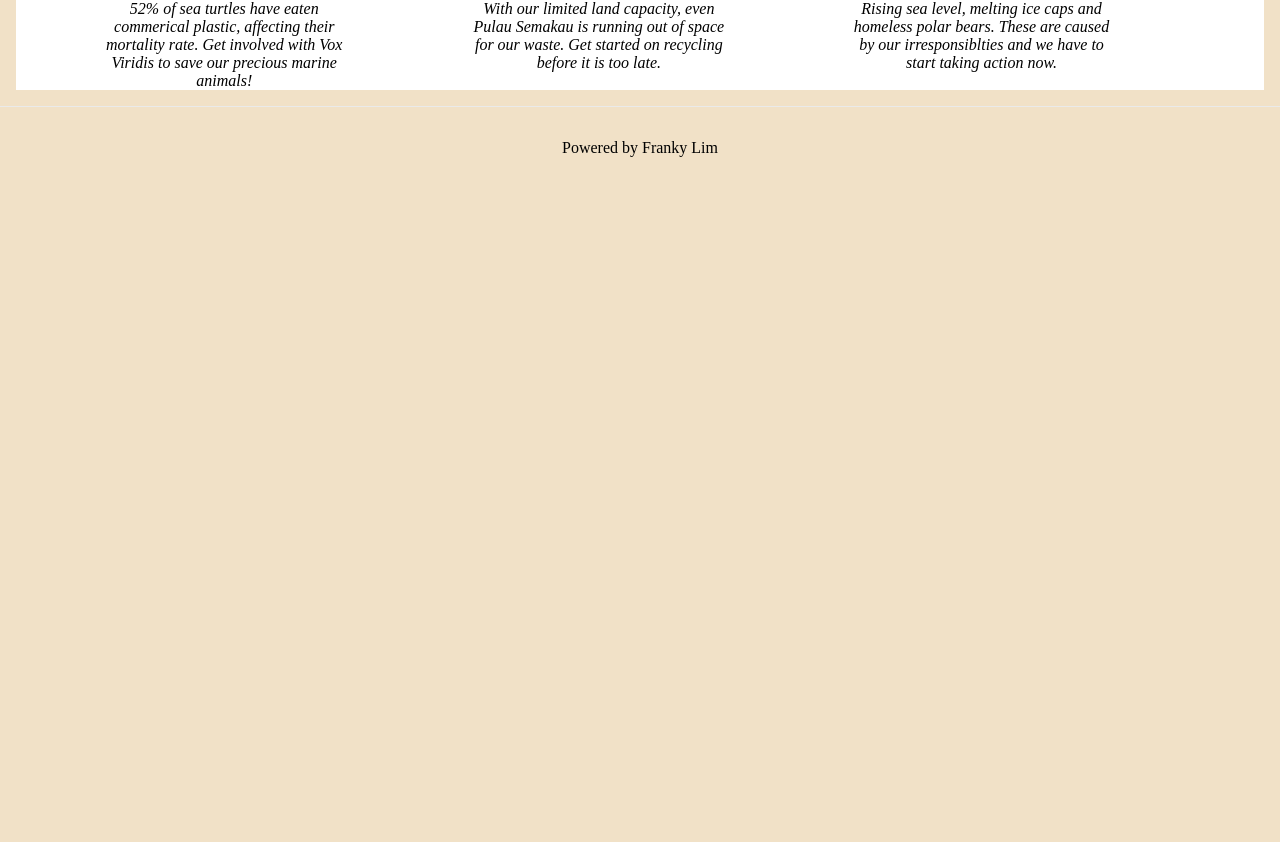
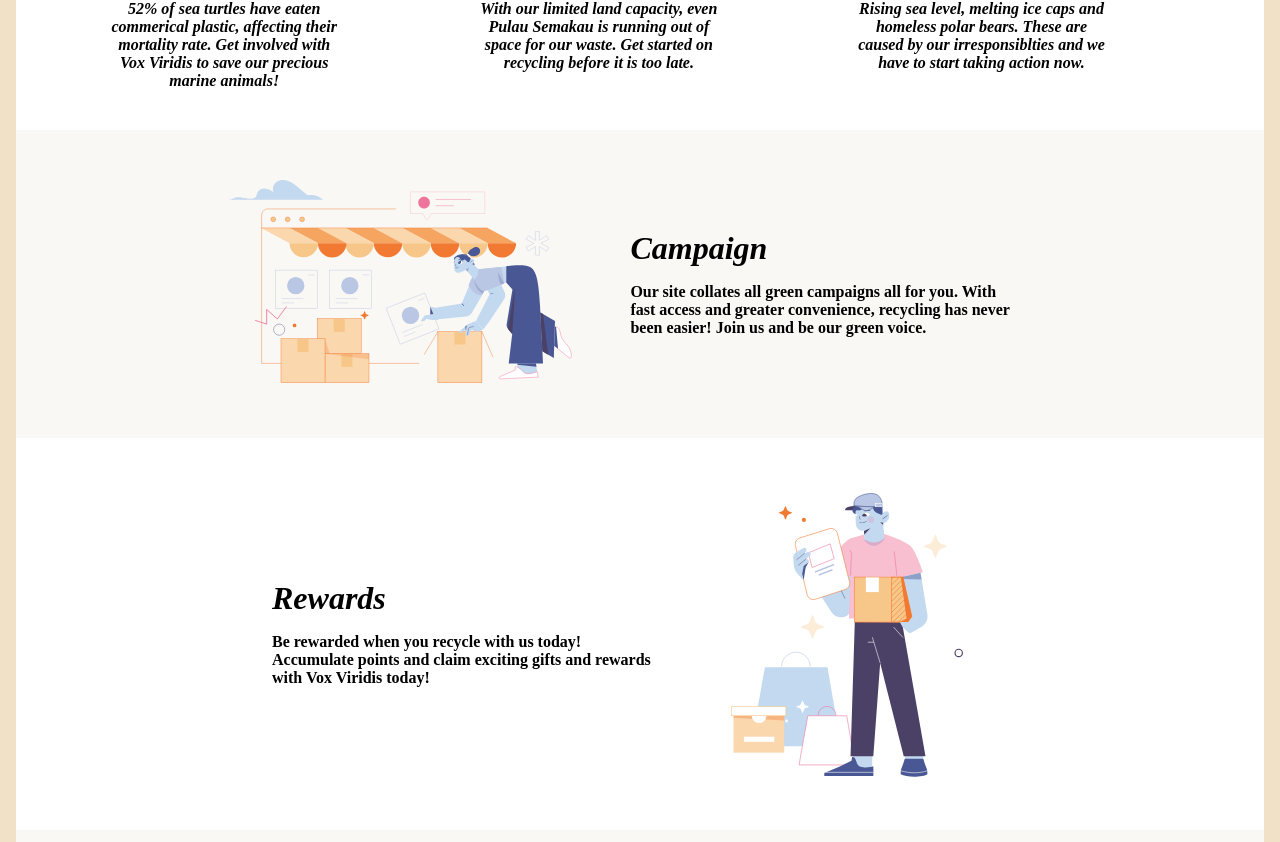
Before and after one commit to cs203t5/cs203t5-frontend, a Next.js app in the folder vox-viridis/: page / in a window 1280 px wide. Shown: the part 1038-1880 px from the top of the page. Before the commit the page ends 1227 px from the top, so only its background shows below. Built offline with nearby package versions, Linux system fonts and the light colour scheme; a web font is replaced by a local one.

Commit message:
Completed homepage

```diff
--- a/vox-viridis/components/Navbar.js
+++ b/vox-viridis/components/Navbar.js
@@ -23,7 +23,7 @@ const Navbar = () => {
                 ></img>
             </div>
             <hr />
-            {/* <div className={styles.routeContainer}> */}
+
             <div className={styles.routeContainerLeft}>
                 <Link href="/campaign">
                     <IconButton
@@ -47,7 +47,6 @@ const Navbar = () => {
                 <Link href="/about">
                     <IconButton className={styles.routeAbout}>About</IconButton>
                 </Link>
-                {/* </div> */}
             </div>
         </div>
     );
--- a/vox-viridis/pages/Home/Homepage.js
+++ b/vox-viridis/pages/Home/Homepage.js
@@ -1,6 +1,21 @@
 import Navbar from "../../components/Navbar";
 import styles from "./Homepage.module.css";
+import HomepageImgLeft from "./HomepageImgLeft";
 import HomepageIntro from "./HomepageIntro";
+import HomepageRewards from "./HomepageRight";
+
+const contents = [
+    {
+        header: "Campaign",
+        text: "Our site collates all green campaigns all for you. With fast access and greater convenience, recycling has never been easier! Join us and be our green voice.",
+        src: "../../home/campaign.svg",
+    },
+    {
+        header: "Chat",
+        text: "Unsure about existing campaigns? Vox Viridis helps you to communicate with readily available representatives. Ask and we will guide you in our mission to save our planet.",
+        src: "../../home/chat.svg",
+    },
+];
 
 function Homepage() {
     return (
@@ -10,10 +25,12 @@ function Homepage() {
                 <img
                     className={styles.BigImg}
                     src="../../home/homepageBig.png"
-                    FFFFFF
                 ></img>
             </div>
             <HomepageIntro />
+            <HomepageImgLeft content={contents[0]}></HomepageImgLeft>
+            <HomepageRewards />
+            <HomepageImgLeft content={contents[1]}></HomepageImgLeft>
         </div>
     );
 }
--- /dev/null
+++ b/vox-viridis/pages/Home/HomepageImgLeft.js
@@ -0,0 +1,21 @@
+import styles from "./HomepageImgLeft.module.css";
+const HomepageImgLeft = (props) => {
+    return (
+        <div className={styles.homepageLeftContainer}>
+            <div className={styles.homepageLeftImg}>
+                <img src={props.content.src} />
+            </div>
+            <div className={styles.homepageLeftTextContainer}>
+                <div className={styles.homepageLeftHeader}>
+                    {props.content.header}
+                </div>
+                <div className={styles.homepageLeftText}>
+                    {" "}
+                    {props.content.text}
+                </div>
+            </div>
+        </div>
+    );
+};
+
+export default HomepageImgLeft;
--- /dev/null
+++ b/vox-viridis/pages/Home/HomepageImgLeft.module.css
@@ -0,0 +1,25 @@
+.homepageLeftImg {
+    width: 30vw;
+    margin-top: 3vw;
+    margin-bottom: 3vw;
+    margin-left: 15vw;
+}
+
+.homepageLeftContainer {
+    display: flex;
+}
+
+.homepageLeftTextContainer {
+    align-self: center;
+    margin-left: 3vw;
+}
+
+.homepageLeftHeader {
+    font-size: 2em;
+    font-style: italic;
+}
+
+.homepageLeftText {
+    margin-top: 2vh;
+    width: 30vw;
+}
--- a/vox-viridis/pages/Home/HomepageIntro.module.css
+++ b/vox-viridis/pages/Home/HomepageIntro.module.css
@@ -16,6 +16,7 @@
 .climatechangeContainer,
 .landfillContainer {
     justify-content: center;
+    margin-bottom: 5vh;
 }
 .marineImg {
 }
--- /dev/null
+++ b/vox-viridis/pages/Home/HomepageRight.js
@@ -0,0 +1,20 @@
+import styles from "./HomepageRight.module.css";
+const HomepageRewards = () => {
+    return (
+        <div className={styles.homepageRightContainer}>
+            <div className={styles.homepageRightTextContainer}>
+                <div className={styles.homepageRightHeader}>Rewards </div>
+                <div className={styles.homepageRightText}>
+                    Be rewarded when you recycle with us today! Accumulate
+                    points and claim exciting gifts and rewards with Vox Viridis
+                    today!{" "}
+                </div>
+            </div>
+            <div className={styles.homepageRightImg}>
+                <img src="../../home/rewards.svg" />
+            </div>
+        </div>
+    );
+};
+
+export default HomepageRewards;
--- /dev/null
+++ b/vox-viridis/pages/Home/HomepageRight.module.css
@@ -0,0 +1,24 @@
+.homepageRightContainer {
+    background-color: #ffffff;
+    display: flex;
+}
+.homepageRightImg {
+    width: 20vw;
+    margin-top: 3vw;
+    margin-bottom: 3vw;
+    margin-left: 5vw;
+}
+.homepageRightHeader {
+    font-size: 2em;
+    font-style: italic;
+}
+
+.homepageRightTextContainer {
+    align-self: center;
+    margin-left: 20vw;
+}
+
+.homepageRightText {
+    margin-top: 2vh;
+    width: 30vw;
+}
--- a/vox-viridis/styles/globals.css
+++ b/vox-viridis/styles/globals.css
@@ -14,7 +14,7 @@ a {
     font-family: "Italiana";
     color: black;
     box-sizing: border-box;
-    font-weight: 400;
+    font-weight: bold;
 }
 
 /* @media (prefers-color-scheme: dark) {
```
